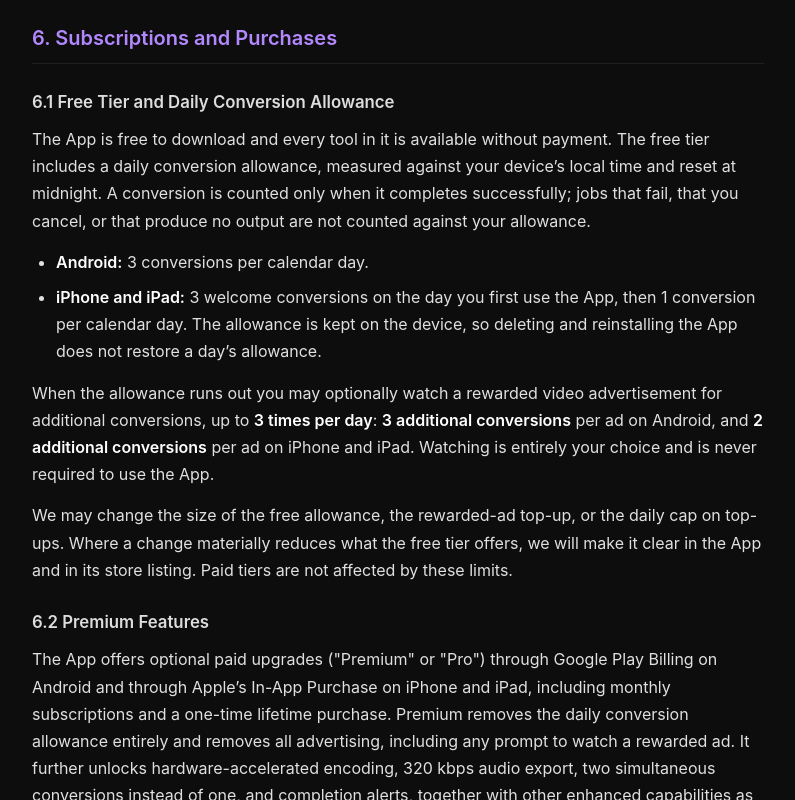
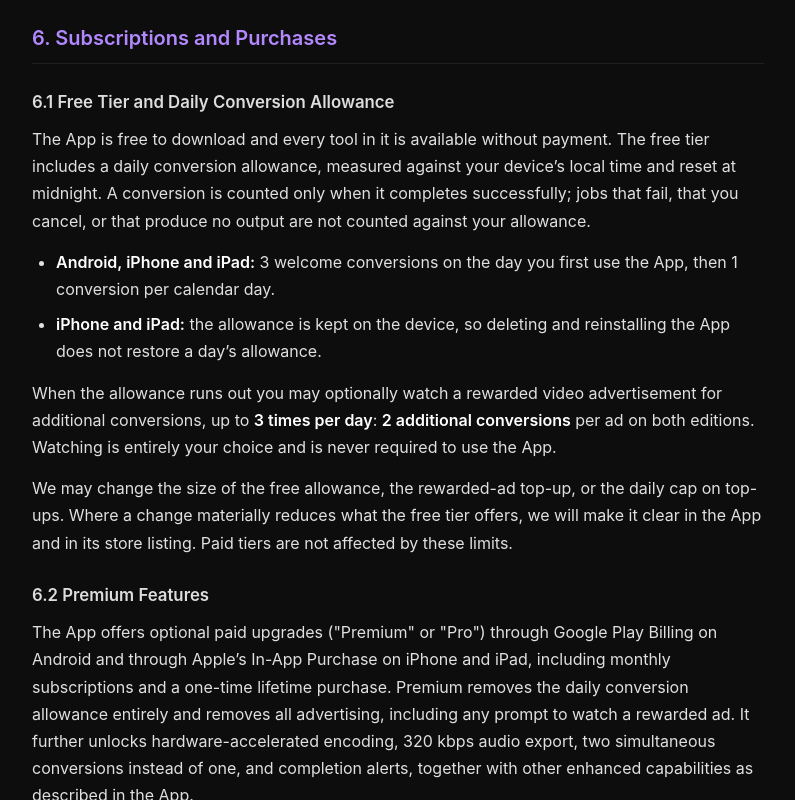
Before and after one commit to nguyenminhthuanvnn/netsofttouch, a plain HTML site: page terms.html in a window 1280 px wide. Shown: the part 2000-2800 px from the top of the page, without its empty margins (242-1037 px from the left). Drawn offline with Linux system fonts and the light colour scheme.

Commit message:
NeoVid Converter terms: give Android the same free allowance as iOS
The Android app now grants 3 welcome conversions on the first day, then 1 a
day, and each rewarded ad adds 2 (up to 3 a day). Section 6.1 still described
the old 3-a-day, +3-per-ad allowance.

Co-Authored-By: Claude Opus 5.5 <noreply@anthropic.com>
Claude-Session: https://claude.ai/code/session_012hErZdQgQuwGaKntPySJdz

```diff
--- a/terms.html
+++ b/terms.html
@@ -153,7 +153,7 @@
 <body>
     <div class="container">
         <h1>Terms of Service</h1>
-        <p class="subtitle">NeoVid Converter for Android and for iPhone &amp; iPad &mdash; Effective 16 October 2026</p>
+        <p class="subtitle">NeoVid Converter for Android and for iPhone &amp; iPad &mdash; Effective 18 October 2026</p>
 
         <div class="highlight-box">
             <p><strong>Summary:</strong> By using NeoVid Converter, you agree to these Terms.
@@ -233,15 +233,14 @@
         and reset at midnight. A conversion is counted only when it completes successfully; jobs that
         fail, that you cancel, or that produce no output are not counted against your allowance.</p>
         <ul>
-            <li><strong>Android:</strong> 3 conversions per calendar day.</li>
-            <li><strong>iPhone and iPad:</strong> 3 welcome conversions on the day you first use the
-                App, then 1 conversion per calendar day. The allowance is kept on the device, so deleting
+            <li><strong>Android, iPhone and iPad:</strong> 3 welcome conversions on the day you first
+                use the App, then 1 conversion per calendar day.</li>
+            <li><strong>iPhone and iPad:</strong> the allowance is kept on the device, so deleting
                 and reinstalling the App does not restore a day&rsquo;s allowance.</li>
         </ul>
         <p>When the allowance runs out you may optionally watch a rewarded video advertisement for
-        additional conversions, up to <strong>3 times per day</strong>: <strong>3 additional
-        conversions</strong> per ad on Android, and <strong>2 additional conversions</strong> per ad on
-        iPhone and iPad. Watching is entirely your choice and is never required to use the App.</p>
+        additional conversions, up to <strong>3 times per day</strong>: <strong>2 additional
+        conversions</strong> per ad on both editions. Watching is entirely your choice and is never required to use the App.</p>
         <p>We may change the size of the free allowance, the rewarded-ad top-up, or the daily cap on
         top-ups. Where a change materially reduces what the free tier offers, we will make it clear in
         the App and in its store listing. Paid tiers are not affected by these limits.</p>
```
